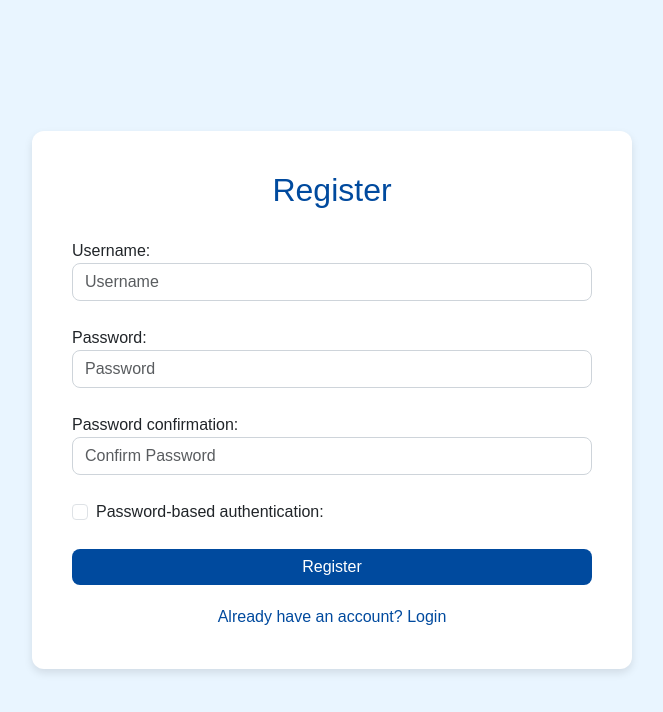
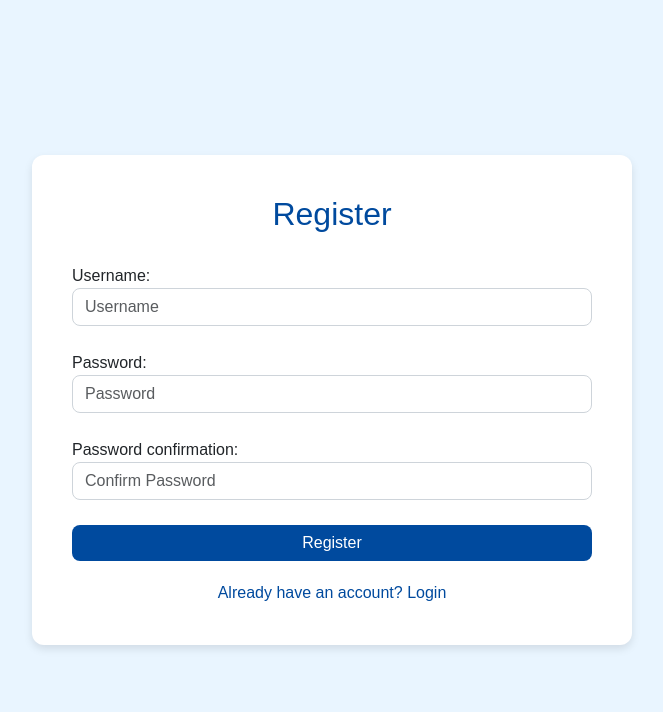
Before and after one commit to Madushan-Jaya-Sri/task-planner-app, a Django app: page /register/ in a window 1280 px wide. Shown: the top 712 px of the page, without its empty margins (308-971 px from the left). Run offline with Django 5.2, Linux system fonts and the light colour scheme; some libraries are stand-ins or nearby versions.

Commit message:
registering process updated

```diff
--- a/taskplanner/tasks/templates/tasks/register.html
+++ b/taskplanner/tasks/templates/tasks/register.html
@@ -74,6 +74,10 @@
         .login-link:hover {
             text-decoration: underline;
         }
+        .text-danger {
+            font-size: 0.9em;
+            color: red;
+        }
     </style>
 
     <!-- Bootstrap Tooltip JS -->
@@ -85,6 +89,26 @@
                 new bootstrap.Tooltip(tooltip);
             });
         });
+        // Function to show error pop-up with human-readable messages
+        function showErrorPopup(errors) {
+            // Create a temporary DOM element to parse the HTML error structure
+            let tempDiv = document.createElement('div');
+            tempDiv.innerHTML = errors;
+
+            let errorMessages = '';
+
+            // Find all <li> elements within the errorlist and extract the inner text
+            let errorItems = tempDiv.querySelectorAll('.errorlist li');
+
+            // Loop through each error and append it to the errorMessages string
+            errorItems.forEach(function(errorItem) {
+                errorMessages += errorItem.innerText + '\n';
+            });
+
+            // Display the extracted error messages in the alert
+            // alert(errorMessages);  // You can replace this with your custom modal if needed
+        }
+
     </script>
 </head>
 <body>
@@ -95,30 +119,45 @@
 
             <div class="form-group">
                 <label for="{{ form.username.id_for_label }}">Username:</label>
-                <input type="text" name="{{ form.username.name }}" id="{{ form.username.id_for_label }}" class="form-control" placeholder="Username" data-bs-toggle="tooltip" data-bs-placement="right" title="Required. 150 characters or fewer. Letters, digits and @/./+/-/_ only.">
+                <input type="text" name="{{ form.username.name }}" id="{{ form.username.id_for_label }}" class="form-control" placeholder="Username">
+                <div class="text-danger">
+                    {{ form.username.errors }}
+                </div>
             </div>
 
             <div class="form-group">
                 <label for="{{ form.password1.id_for_label }}">Password:</label>
-                <input type="password" name="{{ form.password1.name }}" id="{{ form.password1.id_for_label }}" class="form-control" placeholder="Password" data-bs-toggle="tooltip" data-bs-placement="right" title="Your password can’t be too similar to your other personal information. Must contain at least 8 characters. Cannot be a commonly used password or entirely numeric.">
+                <input type="password" name="{{ form.password1.name }}" id="{{ form.password1.id_for_label }}" class="form-control" placeholder="Password">
+                <div class="text-danger">
+                    {{ form.password1.errors }}
+                </div>
             </div>
 
             <div class="form-group">
                 <label for="{{ form.password2.id_for_label }}">Password confirmation:</label>
                 <input type="password" name="{{ form.password2.name }}" id="{{ form.password2.id_for_label }}" class="form-control" placeholder="Confirm Password">
-            </div>
-
-            <div class="form-group">
-                <div class="form-check">
-                    <input type="checkbox" name="{{ form.password_based_authentication.name }}" id="{{ form.password_based_authentication.id_for_label }}" class="form-check-input">
-                    <label class="form-check-label" for="{{ form.password_based_authentication.id_for_label }}">
-                        Password-based authentication:
-                    </label>
+                <div class="text-danger">
+                    {{ form.password2.errors }}
                 </div>
             </div>
 
             <button type="submit" class="btn btn-primary">Register</button>
         </form>
+
+        {% if form.non_field_errors %}
+            <div class="alert alert-danger mt-3">
+                {{ form.non_field_errors }}
+            </div>
+        {% endif %}
+
+        {% if form.errors %}
+            <script>
+                // If form has errors, pass them to the pop-up function
+                const formErrors = {{ form.errors.as_json|safe }};
+                showErrorPopup(formErrors);
+            </script>
+        {% endif %}
+
         <a href="{% url 'login' %}" class="login-link">Already have an account? Login</a>
     </div>
 </body>
--- a/taskplanner/tasks/views.py
+++ b/taskplanner/tasks/views.py
@@ -5,7 +5,42 @@ from django.contrib.auth.decorators import login_required
 from .models import Task
 from .forms import TaskForm
 import datetime
+from django.shortcuts import render, redirect, get_object_or_404
+from django.contrib.auth.decorators import login_required
+from .models import Task, Label, BackgroundImage
+from .forms import TaskForm
+import datetime
+import random
+from .gemini_request import send_gemini_request
 
+from django.shortcuts import render, get_object_or_404
+from django.contrib.auth.decorators import login_required
+from .models import Task, Label, BackgroundImage
+from .forms import TaskForm
+import datetime
+import random
+from .gemini_request import send_gemini_request
+
+label_list = ['sleep', 'gym', 'study', 'play']
+from django.shortcuts import render, get_object_or_404
+from django.contrib.auth.decorators import login_required
+from tasks.models import Task, Label
+import datetime
+import random
+
+
+from django.utils import timezone
+
+from django.utils import timezone
+import datetime
+import random
+from datetime import datetime
+
+import pytz
+
+from datetime import datetime
+import pytz
+from django.utils import timezone
 
 
 def add_task(request):
@@ -58,11 +93,17 @@ def register(request):
     if request.method == 'POST':
         form = UserCreationForm(request.POST)
         if form.is_valid():
-            form.save()
-            return redirect('login')
+            user = form.save()
+            login(request, user)
+            return redirect('dashboard')
+        else:
+            print(form.errors)
+            return render(request, 'tasks/register.html', {'form': form})
     else:
         form = UserCreationForm()
-    return render(request, 'tasks/register.html', {'form': form})
+        return render(request, 'tasks/register.html', {'form': form})
+
+
 
 @login_required
 def user_logout(request):
@@ -78,42 +119,7 @@ label_list =['sleep','gym','study','play']
 
 
 
-from django.shortcuts import render, redirect, get_object_or_404
-from django.contrib.auth.decorators import login_required
-from .models import Task, Label, BackgroundImage
-from .forms import TaskForm
-import datetime
-import random
-from .gemini_request import send_gemini_request
 
-from django.shortcuts import render, get_object_or_404
-from django.contrib.auth.decorators import login_required
-from .models import Task, Label, BackgroundImage
-from .forms import TaskForm
-import datetime
-import random
-from .gemini_request import send_gemini_request
-
-label_list = ['sleep', 'gym', 'study', 'play']
-from django.shortcuts import render, get_object_or_404
-from django.contrib.auth.decorators import login_required
-from tasks.models import Task, Label
-import datetime
-import random
-
-
-from django.utils import timezone
-
-from django.utils import timezone
-import datetime
-import random
-from datetime import datetime
-
-import pytz
-
-from datetime import datetime
-import pytz
-from django.utils import timezone
 
 @login_required
 def dashboard(request):
```
Also changed, not shown: 1 other file.
